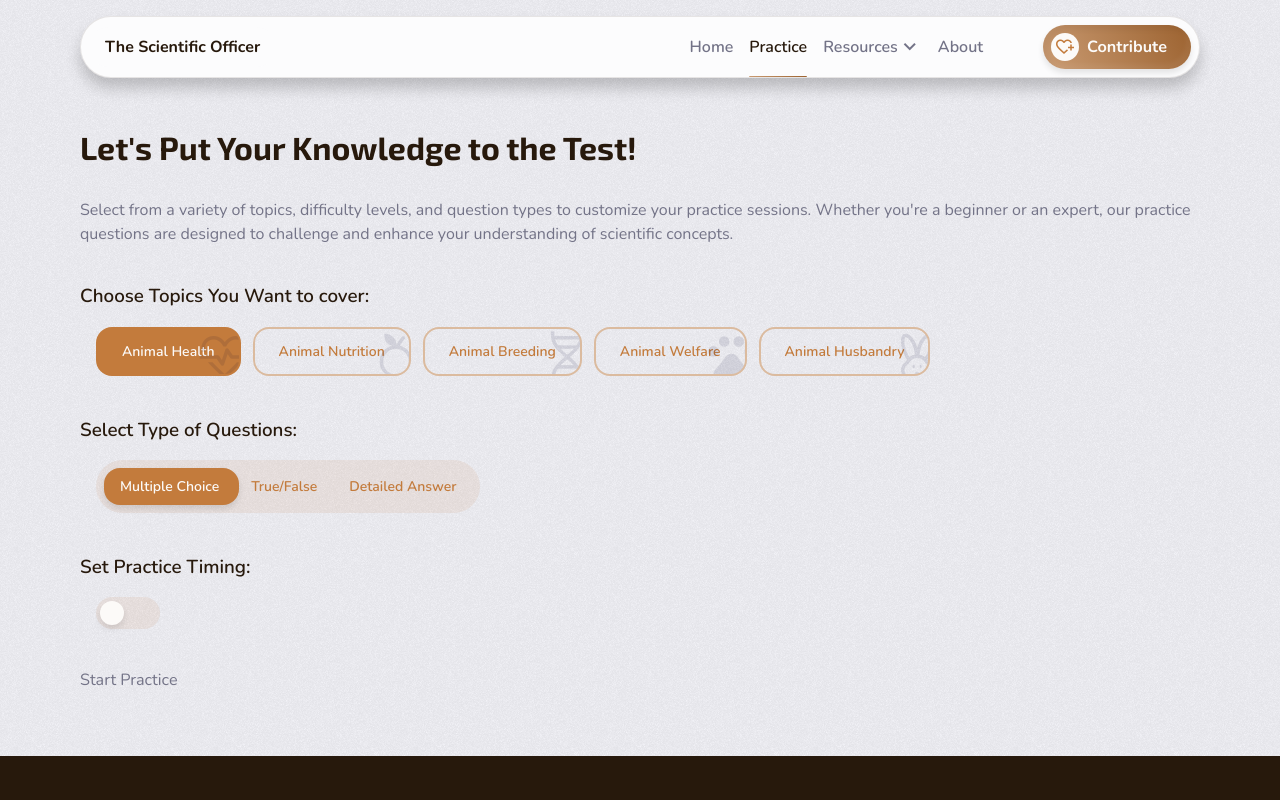
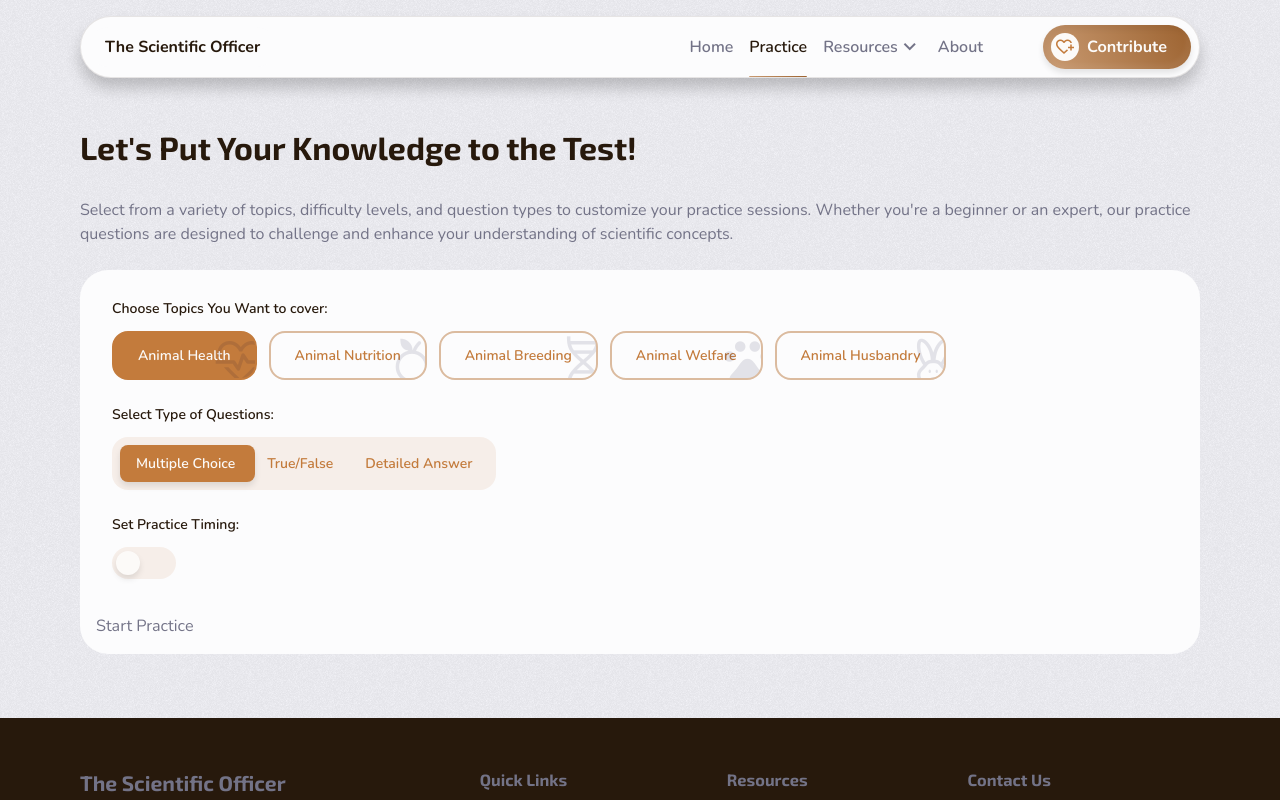
Before and after one commit to Timbar09/the_scientific_officer, a React (Vite) app: page /practice in a window 1280 px wide. Shown: the top 800 px of the page. Built offline with nearby package versions, Linux system fonts and the light colour scheme.

Commit message:
Refactor Practice components to use PracticeFieldset for consistent styling and structure

```diff
--- a/src/assets/sass/pages/_Practice.scss
+++ b/src/assets/sass/pages/_Practice.scss
@@ -1,6 +1,11 @@
 @use "../abstracts" as *;
 
 .practice {
+  &__form {
+    background-color: clr(neutral, 100);
+    border-radius: radius(lg);
+  }
+
   &__fieldset {
     border: 0;
 
@@ -8,21 +13,28 @@
       cursor: pointer;
     }
 
-    [type="checkbox"],
-    [type="radio"] {
+    .custom-input {
       appearance: none;
       width: 0;
       height: 0;
       margin: 0;
       position: absolute;
+
+      &__name {
+        display: inline-block;
+        z-index: 1;
+        color: clr(primary, 500);
+        font-size: 0.875rem;
+        font-weight: 600;
+        position: relative;
+      }
     }
-  }
 
-  &__legend {
-    font-size: 1.175rem;
-    font-weight: 600;
-    margin-inline-start: -1rem;
-    color: clr(primary, 900);
+    &--legend {
+      font-size: 0.875rem;
+      font-weight: 600;
+      color: clr(primary, 900);
+    }
   }
 
   &__checkbox {
@@ -38,13 +50,6 @@
       }
 
       &__name {
-        display: inline-block;
-        z-index: 1;
-        color: clr(primary, 500);
-        font-size: 0.875rem;
-        font-weight: 600;
-
-        position: relative;
         border: 2px solid clr(primary, 300);
         border-radius: radius(md);
         min-width: max-content;
@@ -72,7 +77,7 @@
       position: relative;
       background-color: clr(primary, 500, 0.1);
       max-width: max-content;
-      border-radius: radius(lg);
+      border-radius: radius(md);
     }
 
     &--item {
@@ -85,12 +90,6 @@
       }
 
       &__name {
-        display: inline-block;
-        z-index: 1;
-        color: clr(primary, 500);
-        font-size: 0.875rem;
-        font-weight: 600;
-        position: relative;
         min-width: max-content;
         transition: color 250ms ease;
 
@@ -107,7 +106,7 @@
       bottom: spacing(1);
       width: 6.5rem;
       background-color: clr(primary, 500);
-      border-radius: radius(md);
+      border-radius: radius(sm);
       box-shadow: $shadow-md;
       transition:
         left 250ms ease,
--- /dev/null
+++ b/src/pages/practice/PracticeFieldset.tsx
@@ -0,0 +1,17 @@
+import React from "react";
+
+interface PracticeFieldsetProps {
+  children: React.ReactNode;
+  legend: string;
+}
+
+const PracticeFieldset = ({ children, legend }: PracticeFieldsetProps) => {
+  return (
+    <fieldset className="practice__fieldset p-block-2 p-inline-3 m-block-start-2">
+      <legend className="practice__fieldset--legend">{legend}</legend>
+      {children}
+    </fieldset>
+  );
+};
+
+export default PracticeFieldset;
--- a/src/pages/practice/PracticeRadioButtons.tsx
+++ b/src/pages/practice/PracticeRadioButtons.tsx
@@ -1,4 +1,6 @@
 import { useEffect, useRef, useState } from "react";
+
+import PracticeFieldset from "./PracticeFieldset";
 
 const PracticeRadioButtons = () => {
   const radioRef = useRef<HTMLLabelElement>(null);
@@ -24,8 +26,7 @@ const PracticeRadioButtons = () => {
   }, [activeRadio]);
 
   return (
-    <fieldset className="practice__fieldset p-3 m-block-start-4">
-      <legend className="practice__legend">Select Type of Questions:</legend>
+    <PracticeFieldset legend="Select Type of Questions:">
       <div className="practice__radio--list flex flex-wrap p-1">
         {questionTypes.map(({ id, name }) => (
           <label
@@ -35,19 +36,20 @@ const PracticeRadioButtons = () => {
             onClick={() => setActiveRadio(id)}
           >
             <input
+              className="custom-input"
               type="radio"
               name="questionType"
               defaultChecked={id === 1}
               value={name.toLowerCase()}
             />{" "}
-            <span className="practice__radio--item__name p-block-1 p-inline-3">
+            <span className="practice__radio--item__name custom-input__name p-block-1 p-inline-3">
               {name}
             </span>
           </label>
         ))}
         <div className="practice__radio--slider" style={sliderStyle}></div>
       </div>
-    </fieldset>
+    </PracticeFieldset>
   );
 };
 
--- a/src/pages/practice/PracticeTiming.tsx
+++ b/src/pages/practice/PracticeTiming.tsx
@@ -1,16 +1,18 @@
 import { useState } from "react";
+
+import PracticeFieldset from "./PracticeFieldset";
 
 const PracticeTiming = () => {
   const [isChecked, setIsChecked] = useState(false);
 
   return (
-    <fieldset className="practice__fieldset p-3 m-block-start-4">
-      <legend className="practice__legend">Set Practice Timing:</legend>
+    <PracticeFieldset legend="Set Practice Timing:">
       <div className="practice__timing--checkbox flex flex-wrap gap-2">
         <label
           className={`practice__timing--checkbox__label grid ${isChecked ? "checked" : ""}`}
         >
           <input
+            className="custom-input"
             type="checkbox"
             name="timePractice"
             value="time_practice"
@@ -20,7 +22,7 @@ const PracticeTiming = () => {
           <div className="practice__timing--checkbox__slider"></div>
         </label>
       </div>
-    </fieldset>
+    </PracticeFieldset>
   );
 };
 
--- a/src/pages/practice/index.tsx
+++ b/src/pages/practice/index.tsx
@@ -1,3 +1,4 @@
+import PracticeFieldset from "./PracticeFieldset";
 import PracticeRadioButtons from "./PracticeRadioButtons";
 import PracticeTiming from "./PracticeTiming";
 
@@ -21,21 +22,19 @@ const Practice = () => {
           your understanding of scientific concepts.
         </p>
 
-        <form className="practice__form m-block-start-5">
-          <fieldset className="practice__fieldset p-3">
-            <legend className="practice__legend">
-              Choose Topics You Want to cover:
-            </legend>
+        <form className="practice__form m-block-start-4 p-3">
+          <PracticeFieldset legend="Choose Topics You Want to cover:">
             <div className="practice__checkbox--list flex flex-wrap gap-2">
               {topics.map(({ id, name, icon }) => (
                 <label key={id} className="practice__checkbox--item grid">
                   <input
+                    className="custom-input"
                     type="checkbox"
                     name="topic"
                     defaultChecked={id === 1}
                     value={name.toLowerCase()}
                   />{" "}
-                  <span className="practice__checkbox--item__name p-block-2 p-inline-4">
+                  <span className="practice__checkbox--item__name custom-input__name p-block-2 p-inline-4">
                     {name}
                     <span className="material-symbols-outlined practice__checkbox--item__icon">
                       {icon}
@@ -44,7 +43,7 @@ const Practice = () => {
                 </label>
               ))}
             </div>
-          </fieldset>
+          </PracticeFieldset>
 
           <PracticeRadioButtons />
 
```
